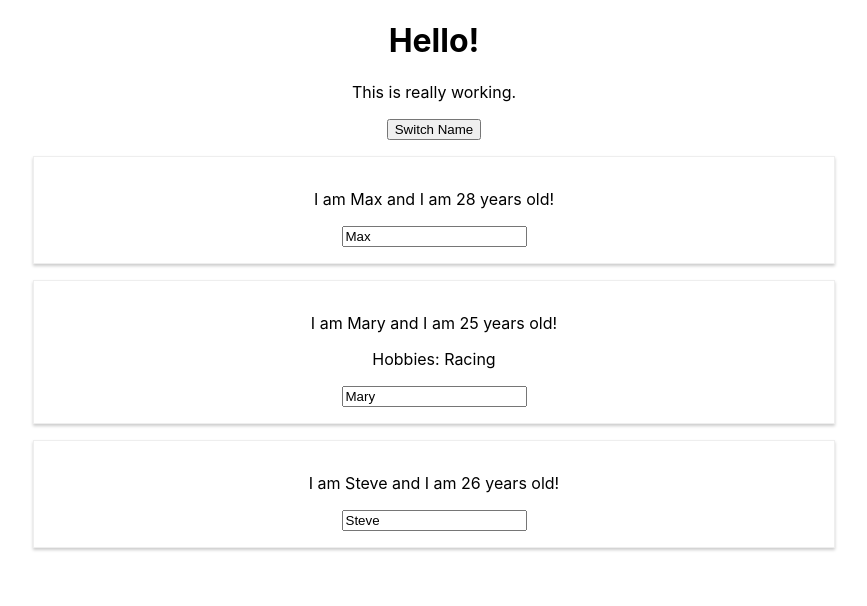
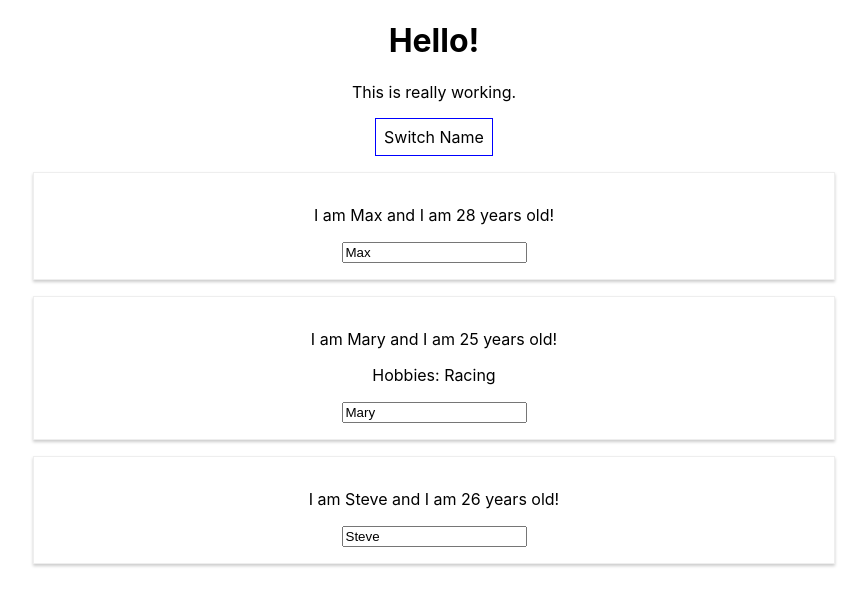
Before and after one commit to sikumiku/learning-react, a React (Create React App) app: page / in a window 1280 px wide. Shown: the top 606 px of the page, without its empty margins (206-1073 px from the left). Built offline with nearby package versions, Linux system fonts and the light colour scheme.

Commit message:
using inline styles

```diff
--- a/src/App.js
+++ b/src/App.js
@@ -34,11 +34,21 @@
     };
 
   render() {
+    const style = {
+      backgroundColor: 'white',
+      font: 'inherit',
+      border: '1px solid blue',
+      padding: '8px',
+      cursor:'pointer'
+    };
+
     return (
       <div className="App">
         <h1>Hello!</h1>
         <p>This is really working.</p>
-        <button onClick={() => this.switchNameHandler('Maximillian')}>Switch Name</button>
+        <button
+            style={style}
+            onClick={() => this.switchNameHandler('Maximillian')}>Switch Name</button>
         <Person
             name={this.state.persons[0].name}
             age={this.state.persons[0].age}/>
```
